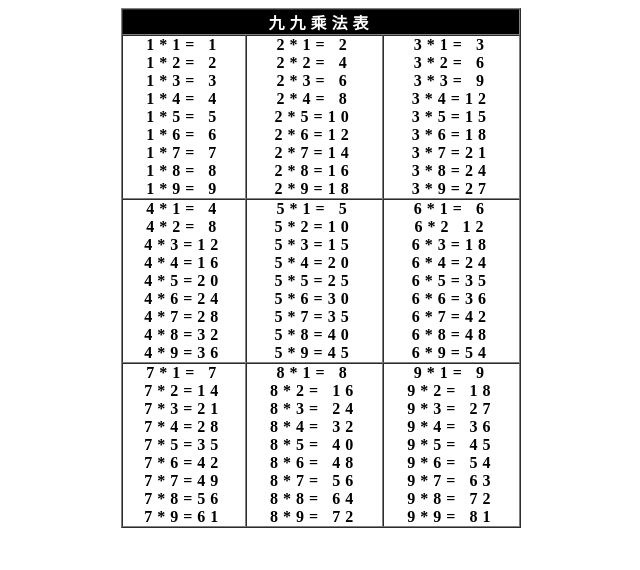
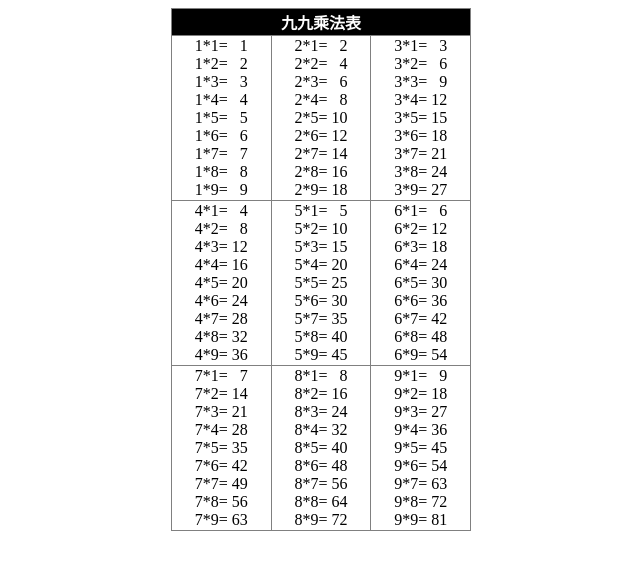
Before and after one commit to xpuaz0705/xpuaz0705, a plain HTML site: page html+css.html in a window 1280 px wide. Shown: the whole page, without its empty margins (319-959 px from the left). Drawn offline with Linux system fonts and the light colour scheme.

Commit message:
Add files via upload

```diff
--- a/html+css.html
+++ b/html+css.html
@@ -6,135 +6,142 @@
     <meta name="viewport" content="width=device-width, initial-scale=1.0">
     <title>Document</title>
     <style type="text/css">
-        body{
+        table{
+           border-collapse: collapse;
+        }
+        td{
+          text-align: center;
+        }
+        .th{
+           background-color: #000;
+            font: size 14px;
+            color: #fff;
             font-weight: bold;
+        }
+        .span1{
+            width: 40px;
+            display: inline-block;
+            text-align: left    ;
+        }
+        .span2{
+            width: 20px;
+            display: inline-block;
+            text-align: right;
 
         }
-        table{
-            font: size 14px;
-            vertical-align: bottom;
-            text-align: center;
-            margin: 0 auto;
-        }
-        td{
-            letter-spacing:5px
-
-
-        }
-
     </style>
 </head>
 
 
 <body>
 
-    <table border="1" width="400" cellpadding="0" cellspacing="0" align="center" >
+    <table border="1" width="300"  align="center" >
         <tr>
-           <td colspan="3" align="center" bgcolor="#000" style="color:#fff">九九乘法表</td>
+           <td colspan="3" class="th">九九乘法表</td>
        </tr>
         <tr>
-           <td align="center" >
-               1*1= 1<br>
-               1*2= 2<br>
-               1*3= 3<br>
-               1*4= 4<br>
-               1*5= 5<br>
-               1*6= 6<br>
-               1*7= 7<br>
-               1*8= 8<br>
-               1*9= 9
+           <td>
+          <span class="span">1*1</span>=<span class="span2">1</span><br>
+          <span class="span">1*2</span>=<span class="span2">2</span><br>
+          <span class="span">1*3</span>=<span class="span2">3</span><br>
+          <span class="span">1*4</span>=<span class="span2">4</span><br>
+          <span class="span">1*5</span>=<span class="span2">5</span><br>
+          <span class="span">1*6</span>=<span class="span2">6</span><br>
+          <span class="span">1*7</span>=<span class="span2">7</span><br>
+          <span class="span">1*8</span>=<span class="span2">8</span><br>
+          <span class="span">1*9</span>=<span class="span2">9</span><br>
+        </td>
+           <td>
+                <span class="span">2*1</span>=<span class="span2">2</span><br>
+                <span class="span">2*2</span>=<span class="span2">4</span><br>
+                <span class="span">2*3</span>=<span class="span2">6</span><br>
+                <span class="span">2*4</span>=<span class="span2">8</span><br>
+                <span class="span">2*5</span>=<span class="span2">10</span><br>
+                <span class="span">2*6</span>=<span class="span2">12</span><br>
+                <span class="span">2*7</span>=<span class="span2">14</span><br>
+                <span class="span">2*8</span>=<span class="span2">16</span><br>
+                <span class="span">2*9</span>=<span class="span2">18</span><br>
            </td>
-           <td >
-               2*1= 2<br>
-               2*2= 4<br>
-               2*3= 6<br>
-               2*4= 8<br>
-               2*5=10<br>
-               2*6=12<br>
-               2*7=14<br>
-               2*8=16<br>
-               2*9=18
-           </td>
-           <td >
-               3*1= 3 <br>
-               3*2= 6 <br>
-               3*3= 9 <br>
-               3*4=12 <br>
-               3*5=15 <br>
-               3*6=18 <br>
-               3*7=21 <br>
-               3*8=24 <br>
-               3*9=27
+           <td>
+               <span class="span">3*1</span>=<span class="span2">3</span><br>
+               <span class="span">3*2</span>=<span class="span2">6</span><br>
+               <span class="span">3*3</span>=<span class="span2">9</span><br>
+               <span class="span">3*4</span>=<span class="span2">12</span><br>
+               <span class="span">3*5</span>=<span class="span2">15</span><br>
+               <span class="span">3*6</span>=<span class="span2">18</span><br>
+               <span class="span">3*7</span>=<span class="span2">21</span><br>
+               <span class="span">3*8</span>=<span class="span2">24</span><br>
+               <span class="span">3*9</span>=<span class="span2">27</span><br>
            </td>
        </tr>
        <tr>
-           <td  >
-               4*1= 4<br>
-               4*2= 8<br>
-               4*3=12<br>
-               4*4=16<br>
-               4*5=20<br>
-               4*6=24<br>
-               4*7=28<br>
-               4*8=32<br>
-               4*9=36
+           <td>
+            <span class="span">4*1</span>=<span class="span2">4</span><br>
+            <span class="span">4*2</span>=<span class="span2">8</span><br>
+            <span class="span">4*3</span>=<span class="span2">12</span><br>
+            <span class="span">4*4</span>=<span class="span2">16</span><br>
+            <span class="span">4*5</span>=<span class="span2">20</span><br>
+            <span class="span">4*6</span>=<span class="span2">24</span><br>
+            <span class="span">4*7</span>=<span class="span2">28</span><br>
+            <span class="span">4*8</span>=<span class="span2">32</span><br>
+            <span class="span">4*9</span>=<span class="span2">36</span><br>
            </td>
-           <td >
-               5*1= 5<br>
-               5*2=10<br>
-               5*3=15<br>
-               5*4=20<br>
-               5*5=25<br>
-               5*6=30<br>
-               5*7=35<br>
-               5*8=40<br>
-               5*9=45
+           <td>
+            <span class="span">5*1</span>=<span class="span2">5</span><br>
+            <span class="span">5*2</span>=<span class="span2">10</span><br>
+            <span class="span">5*3</span>=<span class="span2">15</span><br>
+            <span class="span">5*4</span>=<span class="span2">20</span><br>
+            <span class="span">5*5</span>=<span class="span2">25</span><br>
+            <span class="span">5*6</span>=<span class="span2">30</span><br>
+            <span class="span">5*7</span>=<span class="span2">35</span><br>
+            <span class="span">5*8</span>=<span class="span2">40</span><br>
+            <span class="span">5*9</span>=<span class="span2">45</span><br>
            </td>
-           <td >
-             6*1= 6<br>
-             6*2 12<br>
-             6*3=18<br>
-             6*4=24<br>
-             6*5=35<br>
-             6*6=36<br>
-             6*7=42<br>
-             6*8=48<br>
-             6*9=54
-        </td>
+           <td>
+            <span class="span">6*1</span>=<span class="span2">6</span><br>
+            <span class="span">6*2</span>=<span class="span2">12</span><br>
+            <span class="span">6*3</span>=<span class="span2">18</span><br>
+            <span class="span">6*4</span>=<span class="span2">24</span><br>
+            <span class="span">6*5</span>=<span class="span2">30</span><br>
+            <span class="span">6*6</span>=<span class="span2">36</span><br>
+            <span class="span">6*7</span>=<span class="span2">42</span><br>
+            <span class="span">6*8</span>=<span class="span2">48</span><br>
+            <span class="span">6*9</span>=<span class="span2">54</span><br>
+           </td>
        </tr>
        <tr>
            <td>
-               7*1= 7<br >
-               7*2=14<br >
-               7*3=21<br>
-               7*4=28<br>
-               7*5=35<br>
-               7*6=42<br>
-               7*7=49<br>
-               7*8=56<br>
-               7*9=61
-           </td>
-           <td >
-               8*1= 8 <br>
-               8*2= 16<br>
-               8*3= 24<br>
-               8*4= 32<br>
-               8*5= 40<br>
-               8*6= 48<br>
-               8*7= 56<br>
-               8*8= 64<br>
-               8*9= 72
+            <span class="span">7*1</span>=<span class="span2">7</span><br>
+            <span class="span">7*2</span>=<span class="span2">14</span><br>
+            <span class="span">7*3</span>=<span class="span2">21</span><br>
+            <span class="span">7*4</span>=<span class="span2">28</span><br>
+            <span class="span">7*5</span>=<span class="span2">35</span><br>
+            <span class="span">7*6</span>=<span class="span2">42</span><br>
+            <span class="span">7*7</span>=<span class="span2">49</span><br>
+            <span class="span">7*8</span>=<span class="span2">56</span><br>
+            <span class="span">7*9</span>=<span class="span2">63</span><br>
            </td>
            <td>
-               9*1=  9<br>
-               9*2= 18<br>
-               9*3= 27<br>
-               9*4= 36<br>
-               9*5= 45<br>
-               9*6= 54<br>
-               9*7= 63<br>
-               9*8= 72<br>
-               9*9= 81
+            <span class="span">8*1</span>=<span class="span2">8</span><br>
+            <span class="span">8*2</span>=<span class="span2">16</span><br>
+            <span class="span">8*3</span>=<span class="span2">24</span><br>
+            <span class="span">8*4</span>=<span class="span2">32</span><br>
+            <span class="span">8*5</span>=<span class="span2">40</span><br>
+            <span class="span">8*6</span>=<span class="span2">48</span><br>
+            <span class="span">8*7</span>=<span class="span2">56</span><br>
+            <span class="span">8*8</span>=<span class="span2">64</span><br>
+            <span class="span">8*9</span>=<span class="span2">72</span><br>
+           </td>
+           <td>
+            <span class="span">9*1</span>=<span class="span2">9</span><br>
+            <span class="span">9*2</span>=<span class="span2">18</span><br>
+            <span class="span">9*3</span>=<span class="span2">27</span><br>
+            <span class="span">9*4</span>=<span class="span2">36</span><br>
+            <span class="span">9*5</span>=<span class="span2">45</span><br>
+            <span class="span">9*6</span>=<span class="span2">54</span><br>
+            <span class="span">9*7</span>=<span class="span2">63</span><br>
+            <span class="span">9*8</span>=<span class="span2">72</span><br>
+            <span class="span">9*9</span>=<span class="span2">81</span><br>
            </td>
        </tr>
    </table>
```
